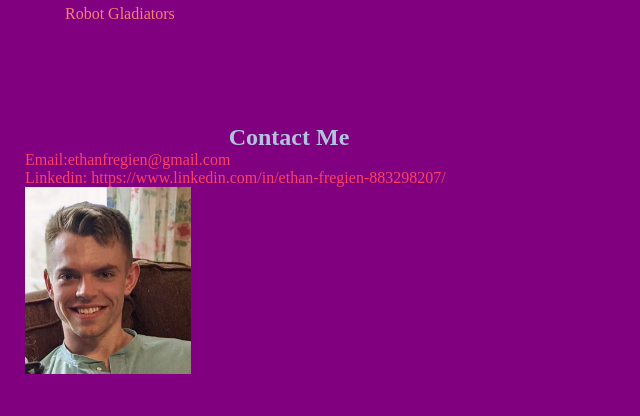
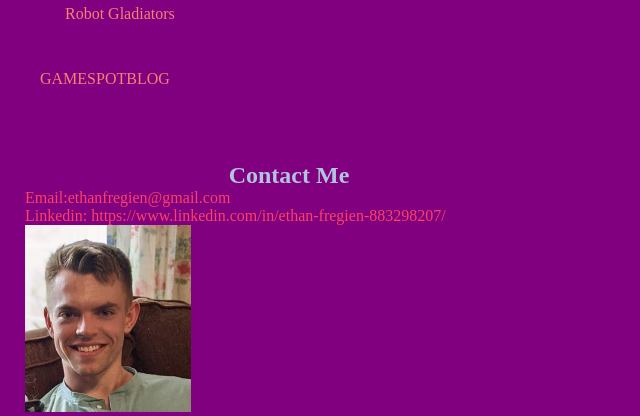
Before and after one commit to ethanfregien2233/my-portfolio2, a plain HTML site: page index.html in a window 1280 px wide. Shown: the part 3258-3674 px from the top of the page, without its empty margins (0-640 px from the left). Before the commit the page ends 3636 px from the top, so only its background shows below. Drawn offline with Linux system fonts and the light colour scheme.

Commit message:
added gamespotblog

```diff
--- a/index.html
+++ b/index.html
@@ -76,6 +76,13 @@
                 </div>
 
                 </article>
+                <article class="container2">
+                    <a href="https://tranquil-tor-89831.herokuapp.com/">
+                                GAMESPOTBLOG
+                    </a>
+                </div>
+
+                </article>
             </div>
         </section>
         <br>
```
Also changed, not shown: 2 other files.
